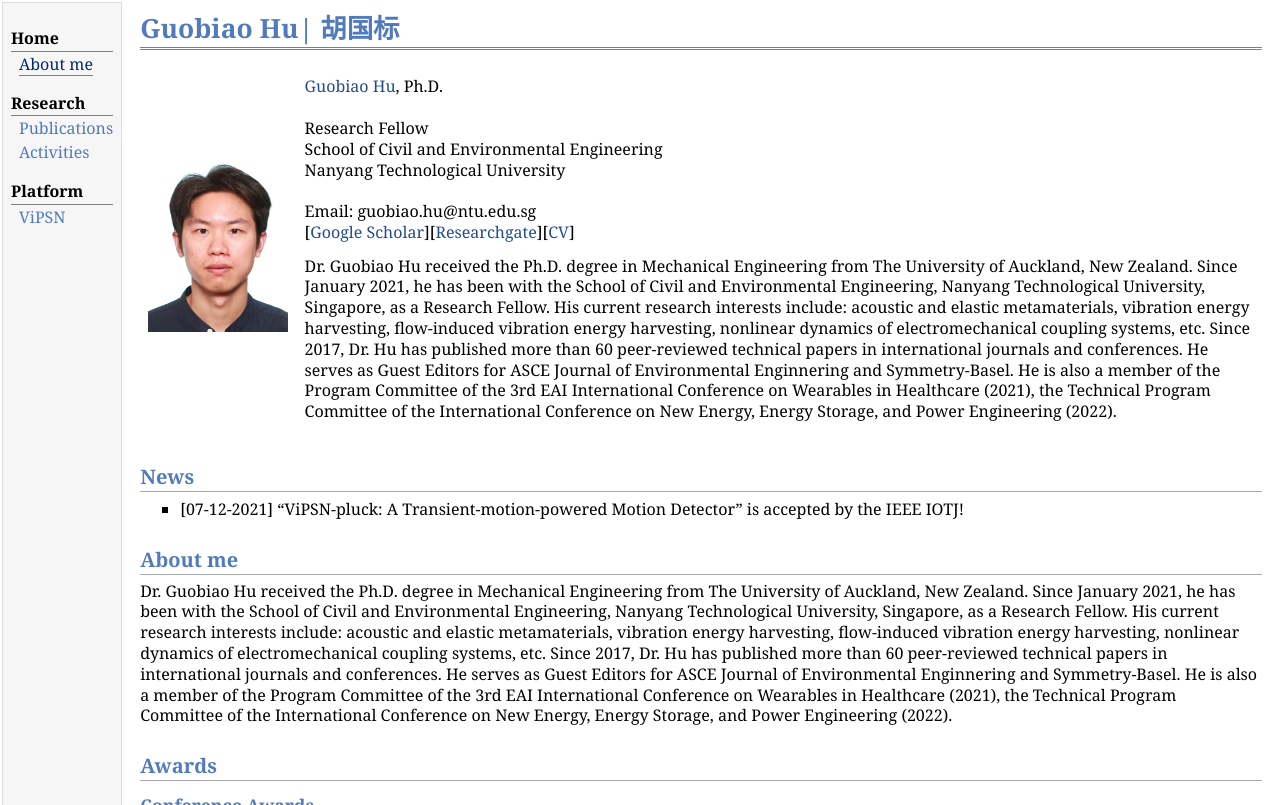
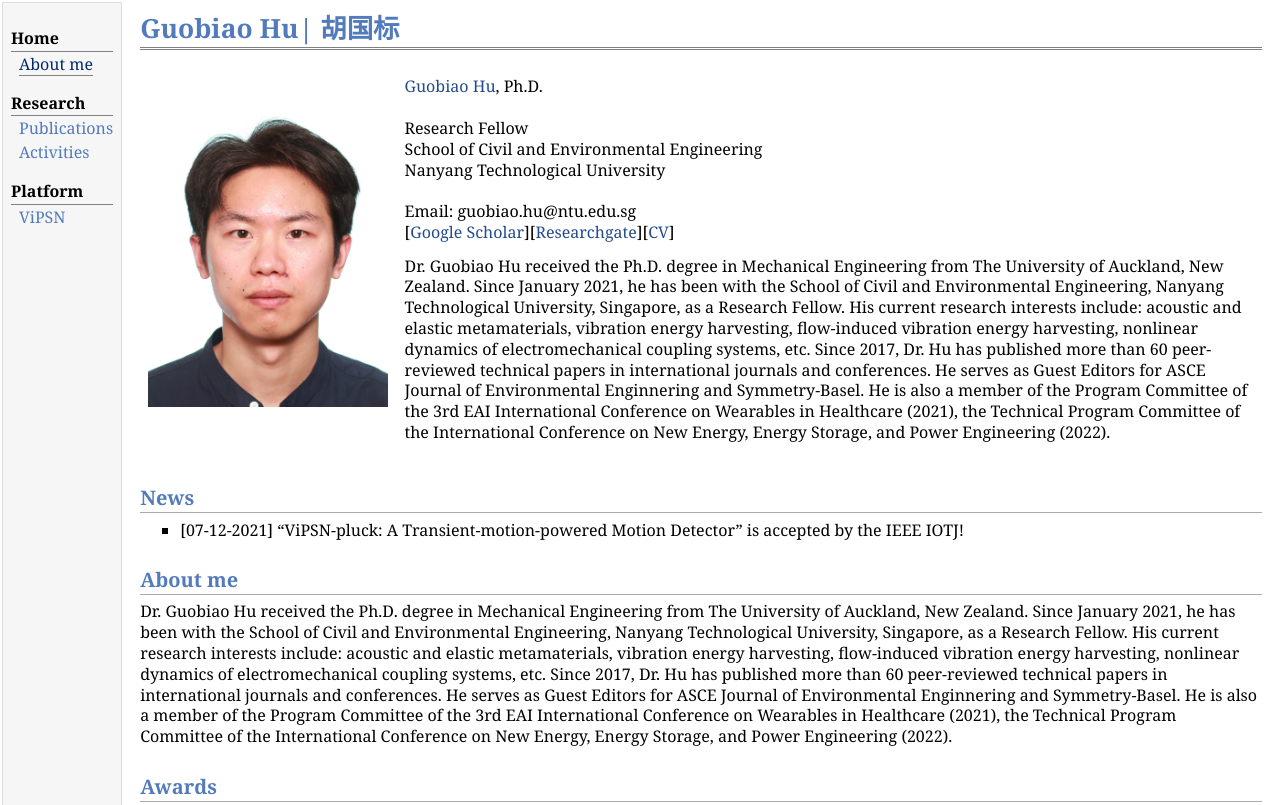
Before and after one commit to huguobiao/github.io, a plain HTML site: page index.html in a window 1280 px wide. Shown: the top 805 px of the page. Drawn offline with Linux system fonts and the light colour scheme.

Commit message:
Update index.html

```diff
--- a/index.html
+++ b/index.html
@@ -29,7 +29,7 @@
                 <table class="imgtable">
                     <tr>
                         <td>
-                            <img src="photos/biography-1.jpg" alt="alt text" width="140.00px"  />&nbsp;</td>
+                            <img src="photos/biography-1.jpg" alt="alt text" width="240.00px"  />&nbsp;</td>
                         <td align="left">
                             <p><a href="./">Guobiao Hu</a>, Ph.D. <br />
                                 <br /> Research Fellow <br /> School of Civil and Environmental Engineering <br /> Nanyang Technological University <br />
```
